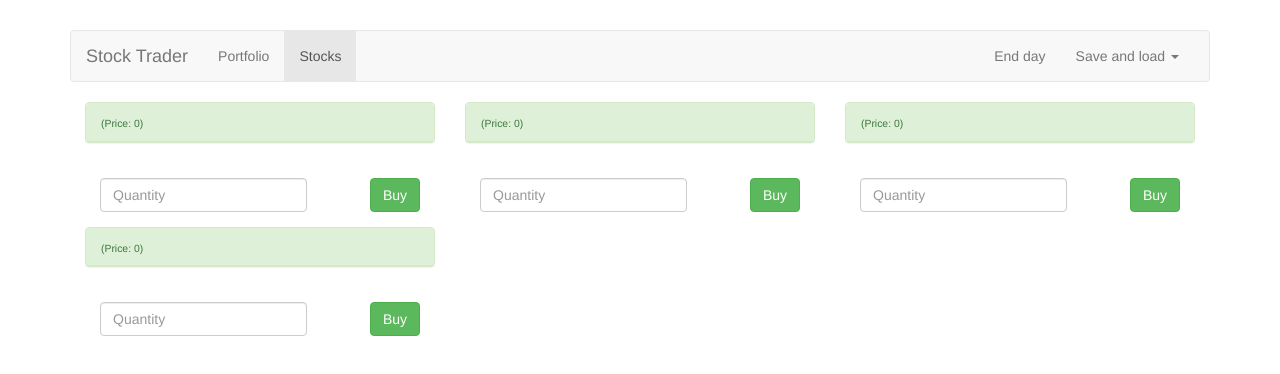
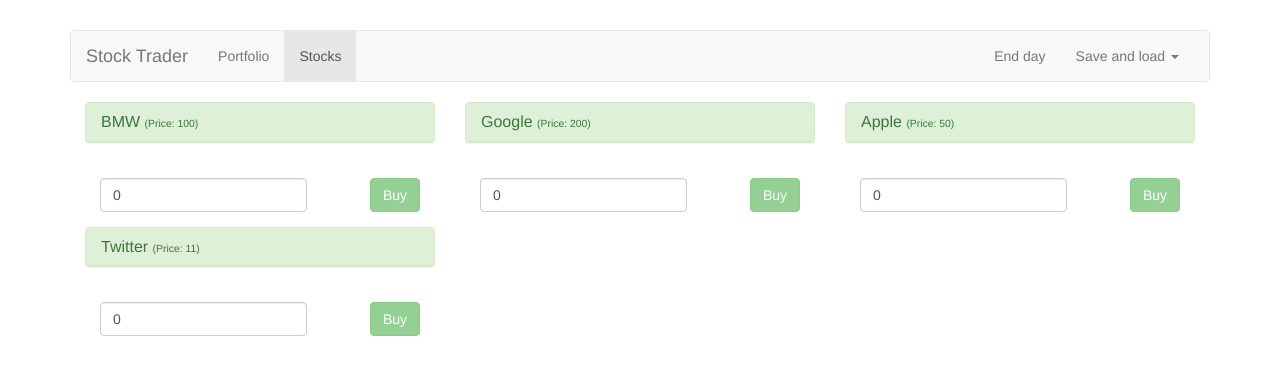
Before and after one commit to AlMuz/VUE-TheStockTrader, a Vue app: page /stocks in a window 1280 px wide. Shown: the top 374 px of the page. Built offline with nearby package versions, Linux system fonts and the light colour scheme.

Commit message:
Adding a "Buy" Button

```diff
--- a/src/components/stocks/Stock.vue
+++ b/src/components/stocks/Stock.vue
@@ -3,18 +3,26 @@
     <div class="panel panel-success">
       <div class="panel-heading">
         <h3 class="panel-title">
-        {{ name }}
+        {{ stock.name }}
 
-        <small>(Price: {{ price }})</small>
+        <small>(Price: {{ stock.price }})</small>
       </h3>
       </div>
     </div>
     <div class="panel-body">
       <div class="pull-left">
-        <input type="number" class="form-control" placeholder="Quantity">
+        <input
+          type="number"
+          class="form-control"
+          placeholder="Quantity"
+          v-model="quantity">
       </div>
       <div class="pull-right">
-        <button class="btn btn-success">Buy</button>
+        <button
+          class="btn btn-success"
+          @click="buyStock"
+          :disabled="quantity <= 0 || !Number.isInteger(+quantity)"
+        >Buy</button>
       </div>
     </div>
   </div>
@@ -22,10 +30,22 @@
 
 <script>
   export default {
+    props: ['stock'],
     data() {
       return {
-        name: '',
-        price: 0,
+        quantity: 0,
+
+      }
+    },
+    methods: {
+      buyStock() {
+        const order = {
+          stockId: this.stock.id,
+          stockPrice: this.stock.price,
+          quantity: this.quantity,
+        };
+        console.log(order);
+        this.quantity = 0;
       }
     }
   }
--- a/src/components/stocks/Stocks.vue
+++ b/src/components/stocks/Stocks.vue
@@ -1,6 +1,6 @@
 <template>
   <div>
-    <Stock v-for="stock in stocks">
+    <Stock v-for="stock in stocks" :stock="stock">
 
     </Stock>
   </div>
```
